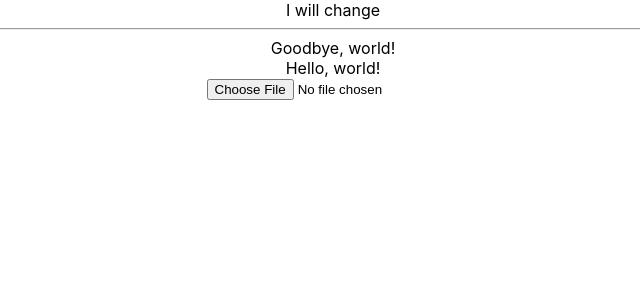
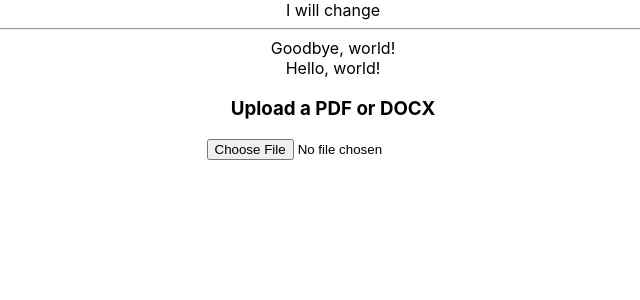
Before and after one commit to ashetonsm/copy-pastapp, a React (Create React App) app: page / in a window 1280 px wide. Shown: the top 300 px of the page, without its empty margins (307-947 px from the left). Built offline with nearby package versions, Linux system fonts and the light colour scheme.

Commit message:
Added some basic information

```diff
--- a/src/components/FileUpload.js
+++ b/src/components/FileUpload.js
@@ -1,7 +1,10 @@
 export const FileUpload = () => {
     return (
-        <>
-        <input type="file"/>
-        </>
+        <div className="FileUpload">
+            <h3>Upload a PDF or DOCX</h3>
+            <div>
+                <input type="file" />
+            </div>
+        </div>
     )
 }
```
